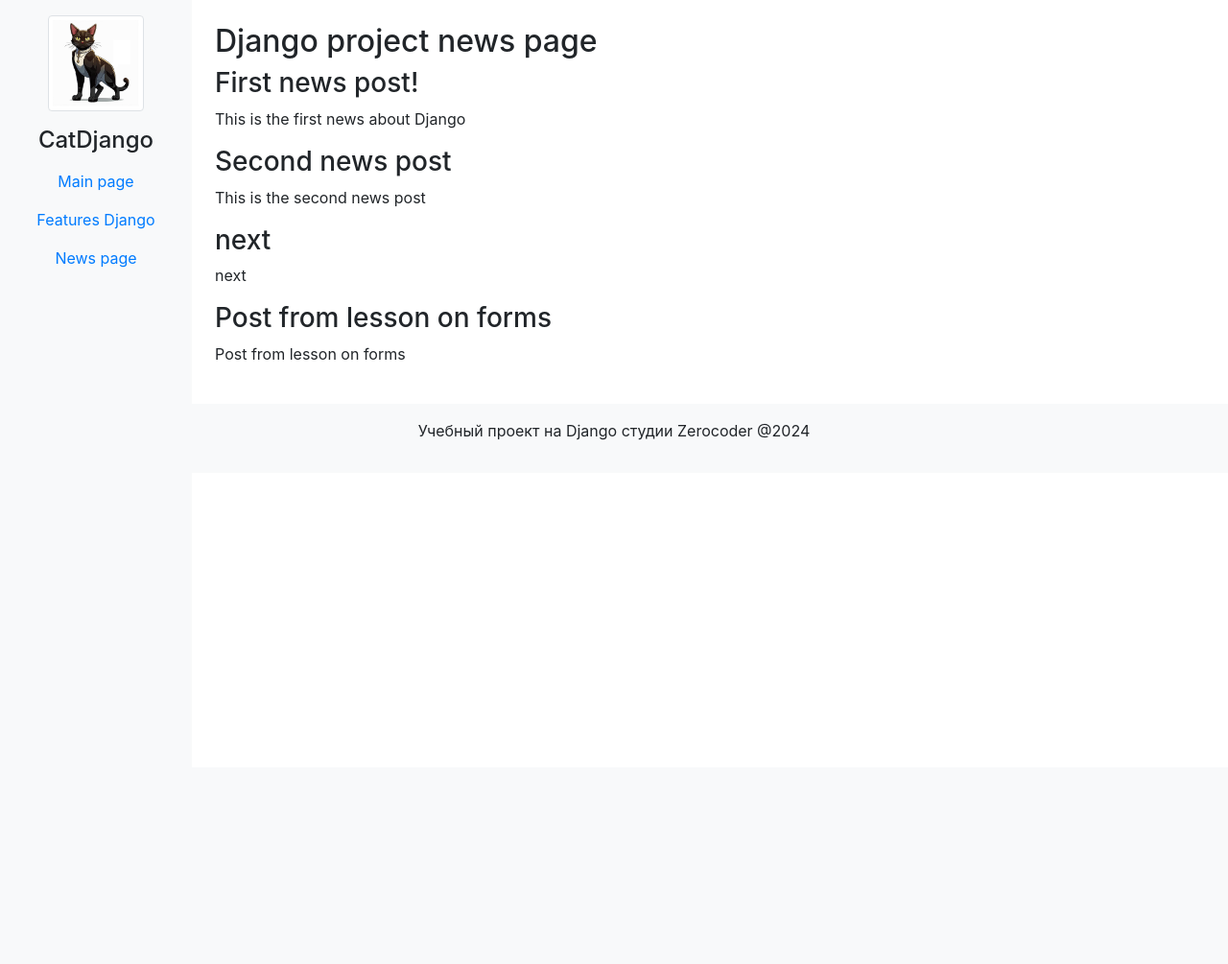
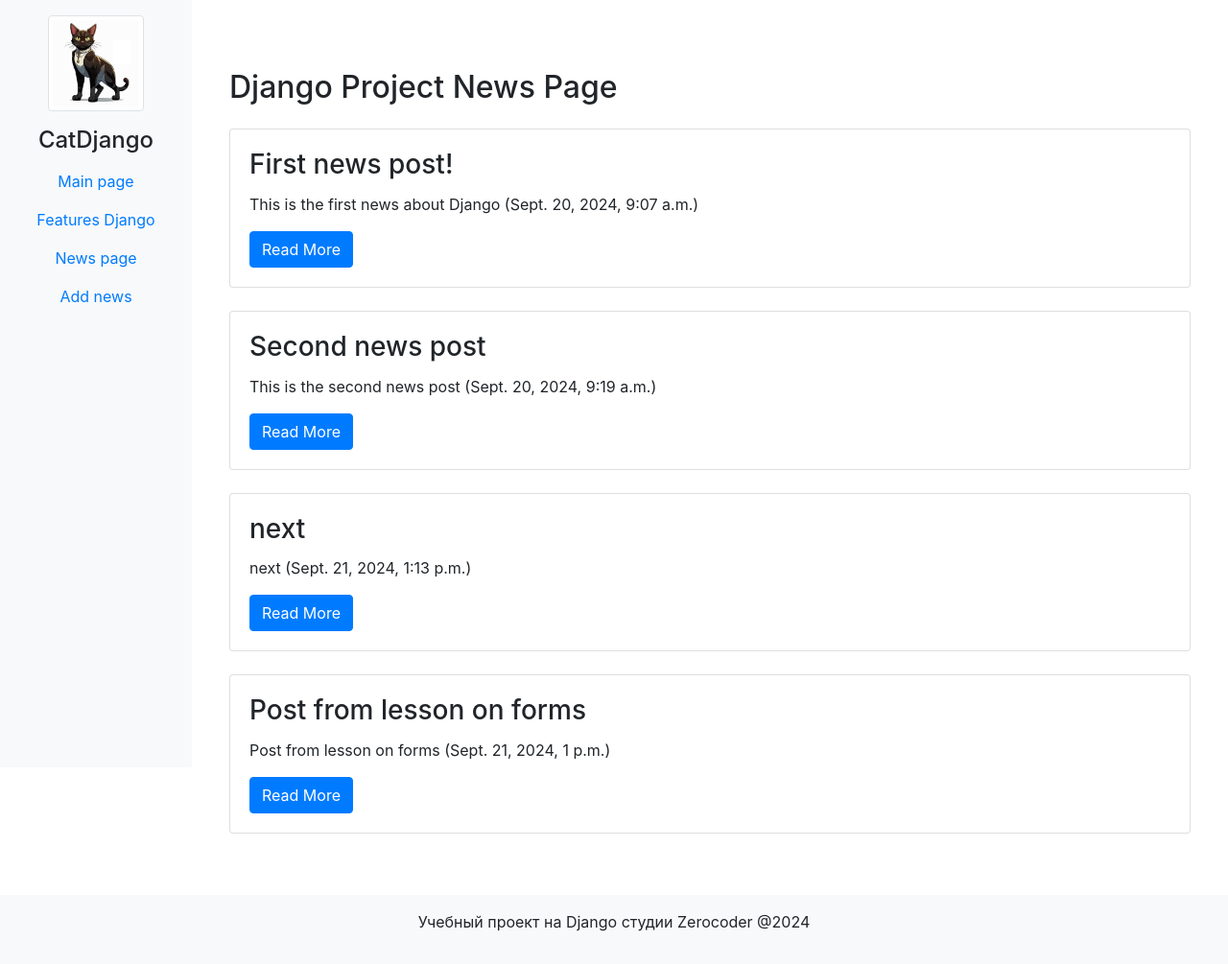
Before and after one commit to vp-nocode/simple-django-lesson, a Django app: page /news/ in a window 1280 px wide. Shown: the whole page at 96% size. Before the commit the page ends 459 px from the top, so only its background shows below. Run offline with Django 5.2, Linux system fonts and the light colour scheme; data comes from the database, SQL or seed files in the repository; both versions use the stored data as it was after the commit; some libraries are stand-ins or nearby versions.

Commit message:
added news post form

```diff
--- a/ZeroCoder/main/templates/main/layoute.html
+++ b/ZeroCoder/main/templates/main/layoute.html
@@ -20,6 +20,7 @@
                 <a class="nav-link active" href="{% url 'home' %}">Main page</a>
                 <a class="nav-link" href="{% url 'new' %}">Features Django</a>
                 <a class="nav-link" href="{% url 'news_home' %}">News page</a>
+                <a class="nav-link" href="{% url 'add_news' %}">Add news</a>
 
             </nav>
         </div>
--- a/ZeroCoder/news/models.py
+++ b/ZeroCoder/news/models.py
@@ -2,9 +2,9 @@ from django.db import models
 
 
 class News_post(models.Model):
-    title = models.CharField('News title', max_length=50)
+    title = models.CharField('News post title', max_length=50)
     short_description = models.CharField('Short news description', max_length=200)
-    text = models.TextField('News text')
+    text = models.TextField('News post text')
     pub_date = models.DateTimeField('Date of publication')
 
     def __str__(self):
--- a/ZeroCoder/news/templates/news/news.html
+++ b/ZeroCoder/news/templates/news/news.html
@@ -5,11 +5,40 @@
 {% endblock %}
 
 {% block content %}
-	<h2>Django project news page</h2>
-	{% for new in news %}
-	<div>
-		<h3> {{ new.title }} </h3>
-		<p> {{ new.short_description }} </p>
-	</div>
-	{% endfor %}
+  <div class="container mt-5">
+    <h2 class="mb-4">Django Project News Page</h2>
+    {% if news %}
+      <div class="row">
+        {% for new in news %}
+          <div class="col-12 mb-4">
+            <div class="card">
+              <div class="card-body">
+                <h3 class="card-title">{{ new.title }}</h3>
+                <p class="card-text">{{ new.short_description }} ({{ new.pub_date }})</p>
+                <button class="btn btn-primary" onclick="toggleFullText('news-{{ forloop.counter }}')">Read More</button>
+                <div id="news-{{ forloop.counter }}" class="d-none mt-3">
+                  <p>{{ new.text }}</p>
+                </div>
+              </div>
+            </div>
+          </div>
+        {% endfor %}
+      </div>
+    {% else %}
+      <h4>No news yet</h4>
+    {% endif %}
+  </div>
+
+  <p>{{error}}</p>
+
+  <script>
+    function toggleFullText(elementId) {
+      var element = document.getElementById(elementId);
+      if (element.classList.contains('d-none')) {
+        element.classList.remove('d-none');
+      } else {
+        element.classList.add('d-none');
+      }
+    }
+  </script>
 {% endblock %}
--- a/ZeroCoder/news/urls.py
+++ b/ZeroCoder/news/urls.py
@@ -3,4 +3,5 @@ from . import views
 
 urlpatterns = [
 	path('', views.home, name='news_home'),
+	path('create_news', views.create_news, name='add_news')
 ]
--- a/ZeroCoder/news/views.py
+++ b/ZeroCoder/news/views.py
@@ -1,6 +1,20 @@
-from django.shortcuts import render
+from django.shortcuts import render, redirect
 from .models import News_post
+from .forms import News_postForm
 
 def home(request):
 	news = News_post.objects.all()
 	return render(request, 'news/news.html', {'news': news})
+
+def create_news(request):
+	error = None
+	if request.method == 'POST':
+		form = News_postForm(request.POST)
+		if form.is_valid():
+			form.save()
+			return redirect('news_home')
+		else:
+			error = "Incorrect data"
+
+	form = News_postForm()
+	return render(request, 'news/add_new_post.html', {'form': form, 'error': error})
```
Also changed, not shown: ZeroCoder/news/forms.py (added, +19 -0 lines), ZeroCoder/news/templates/news/add_new_post.html (added, +31 -0 lines), ZeroCoder/db.sqlite3.
